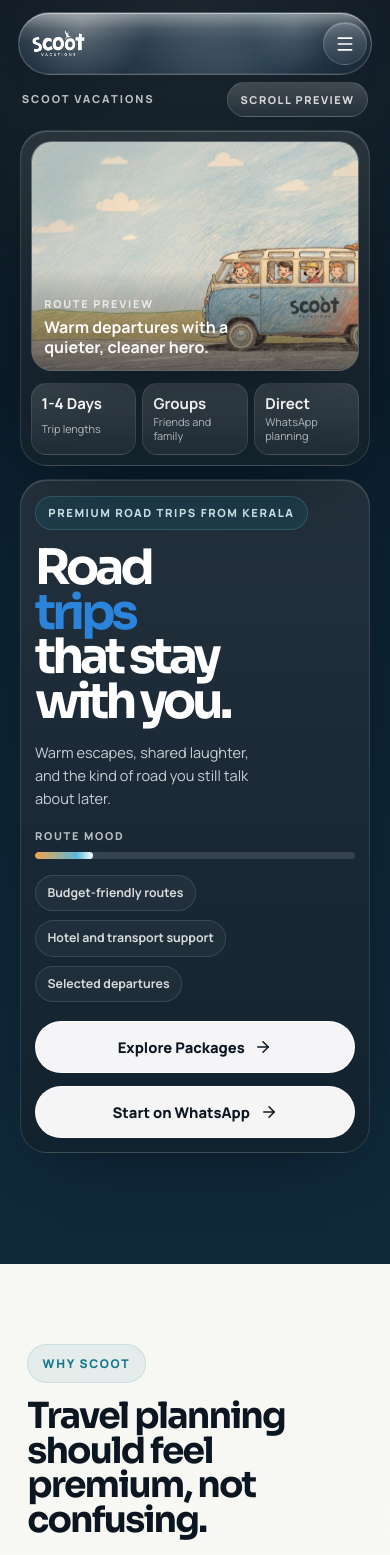
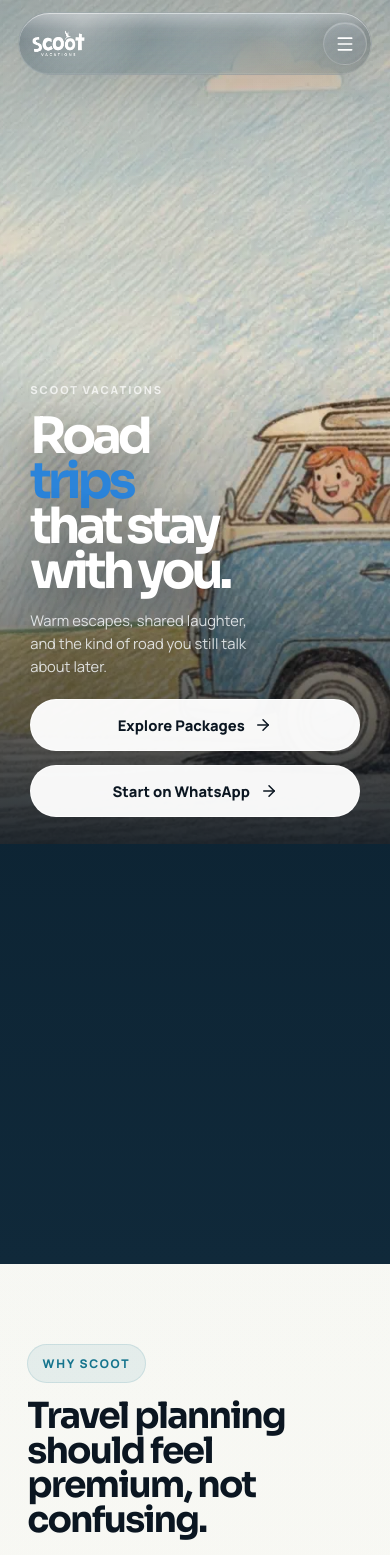
Before and after one commit to scootvacation-sys/scootwebsite, a React (Vite) app: page / in a window 390 px wide. Shown: the top 1555 px of the page. Built offline with nearby package versions, Linux system fonts and the light colour scheme.

Commit message:
Simplify compact hero to full image

```diff
--- a/src/components/ScrollHero.css
+++ b/src/components/ScrollHero.css
@@ -270,74 +270,18 @@
 }
 
 .scroll-cinema__sticky--compact {
-  display: grid;
-  align-items: start;
-  overflow: visible;
+  overflow: hidden;
 }
 
 .scroll-cinema__mobile-shell {
-  width: min(100% - 1.4rem, 24.5rem);
   min-height: 100svh;
-  margin: 0 auto;
-  padding: 5.55rem 0 2rem;
-  display: grid;
-  align-content: start;
-  gap: 0.95rem;
-}
-
-.scroll-cinema__mobile-topbar {
-  display: flex;
-  align-items: center;
-  justify-content: space-between;
-  gap: 0.8rem;
-  padding: 0 0.12rem;
-}
-
-.scroll-cinema__mobile-status {
-  display: inline-flex;
-  align-items: center;
-  justify-content: center;
-  min-height: 2rem;
-  padding: 0.45rem 0.8rem;
-  border: 1px solid rgba(255, 255, 255, 0.14);
-  border-radius: 999px;
-  background:
-    linear-gradient(180deg, rgba(255, 255, 255, 0.16), rgba(255, 255, 255, 0.04)),
-    rgba(255, 255, 255, 0.04);
-  color: rgba(255, 255, 255, 0.82);
-  font-size: 0.68rem;
-  font-weight: 800;
-  letter-spacing: 0.14em;
-  text-transform: uppercase;
-}
-
-.scroll-cinema__mobile-stage {
-  position: relative;
-  display: grid;
-  gap: 0.75rem;
-  padding: 0.72rem;
-  border: 1px solid rgba(255, 255, 255, 0.12);
-  border-radius: 2rem;
-  background:
-    linear-gradient(180deg, rgba(255, 255, 255, 0.12), rgba(255, 255, 255, 0.04)),
-    rgba(8, 19, 29, 0.58);
-  box-shadow:
-    0 30px 70px -44px rgba(2, 9, 18, 0.9),
-    inset 0 1px 0 rgba(255, 255, 255, 0.18);
 }
 
 .scroll-cinema__mobile-media {
   position: relative;
   overflow: hidden;
-  aspect-ratio: 16 / 10.6;
-  border-radius: 1.45rem;
-  border: 1px solid rgba(255, 255, 255, 0.18);
-  background:
-    linear-gradient(180deg, rgba(255, 255, 255, 0.12), rgba(255, 255, 255, 0.04)),
-    rgba(255, 255, 255, 0.04);
-  box-shadow:
-    0 28px 72px -42px rgba(2, 9, 18, 0.86),
-    inset 0 1px 0 rgba(255, 255, 255, 0.28);
+  min-height: 100svh;
+  background: #08131d;
 }
 
 .scroll-cinema__mobile-media::before {
@@ -359,7 +303,7 @@
 .scroll-cinema__mobile-visual .scroll-cinema__poster,
 .scroll-cinema__mobile-visual .scroll-cinema__sequence {
   object-fit: cover;
-  object-position: 58% 52%;
+  object-position: 56% 50%;
 }
 
 .scroll-cinema__mobile-veil {
@@ -367,169 +311,47 @@
   inset: 0;
   z-index: 2;
   background:
-    linear-gradient(180deg, rgba(6, 17, 28, 0.04), transparent 30%),
-    linear-gradient(180deg, transparent 56%, rgba(6, 17, 28, 0.58));
+    linear-gradient(180deg, rgba(6, 17, 28, 0.22), rgba(6, 17, 28, 0.04) 24%, transparent 44%),
+    linear-gradient(180deg, transparent 42%, rgba(6, 17, 28, 0.22) 62%, rgba(6, 17, 28, 0.88) 100%);
   pointer-events: none;
 }
 
-.scroll-cinema__mobile-caption {
-  position: absolute;
-  left: 0.9rem;
-  right: 0.9rem;
-  bottom: 0.85rem;
+.scroll-cinema__mobile-copy {
+  position: relative;
   z-index: 3;
   display: grid;
-  gap: 0.25rem;
-  max-width: 14rem;
-}
-
-.scroll-cinema__mobile-caption span {
-  color: rgba(255, 255, 255, 0.72);
-  font-size: 0.68rem;
-  font-weight: 800;
-  letter-spacing: 0.16em;
-  text-transform: uppercase;
-}
-
-.scroll-cinema__mobile-caption strong {
-  color: rgba(255, 255, 255, 0.96);
-  font-size: 1rem;
-  line-height: 1.28;
-}
-
-.scroll-cinema__mobile-metrics {
-  display: grid;
-  grid-template-columns: repeat(3, minmax(0, 1fr));
-  gap: 0.55rem;
-}
-
-.scroll-cinema__mobile-metric {
-  min-width: 0;
-  display: grid;
-  gap: 0.18rem;
-  padding: 0.8rem 0.75rem 0.72rem;
-  border: 1px solid rgba(255, 255, 255, 0.1);
-  border-radius: 1.1rem;
-  background:
-    linear-gradient(180deg, rgba(255, 255, 255, 0.12), rgba(255, 255, 255, 0.03)),
-    rgba(255, 255, 255, 0.02);
-}
-
-.scroll-cinema__mobile-metric strong {
-  color: white;
-  font-size: 0.94rem;
-  line-height: 1.1;
-}
-
-.scroll-cinema__mobile-metric span {
-  color: rgba(255, 255, 255, 0.66);
-  font-size: 0.68rem;
-  line-height: 1.3;
-}
-
-.scroll-cinema__mobile-copy {
-  display: grid;
-  align-content: start;
+  align-content: end;
   gap: 0;
-  padding: 1.1rem 1rem 1rem;
-  border: 1px solid rgba(255, 255, 255, 0.12);
-  border-radius: 1.7rem;
-  background:
-    linear-gradient(180deg, rgba(255, 255, 255, 0.11), rgba(255, 255, 255, 0.03)),
-    rgba(7, 18, 29, 0.54);
-  box-shadow:
-    0 24px 64px -42px rgba(2, 9, 18, 0.86),
-    inset 0 1px 0 rgba(255, 255, 255, 0.16);
-}
-
-.scroll-cinema__mobile-kicker {
-  display: inline-flex;
-  align-items: center;
-  width: fit-content;
-  min-height: 2rem;
-  padding: 0.45rem 0.78rem;
-  border-radius: 999px;
-  background: rgba(20, 116, 141, 0.18);
-  border: 1px solid rgba(109, 188, 209, 0.22);
-  color: rgba(220, 244, 250, 0.92);
-  font-size: 0.7rem;
-  font-weight: 800;
-  letter-spacing: 0.14em;
-  text-transform: uppercase;
+  min-height: 100svh;
+  width: min(100% - 2.4rem, 24rem);
+  margin: 0 auto;
+  padding: 6rem 0 2.2rem;
 }
 
 .scroll-cinema__mobile-copy h1 {
-  max-width: 6.2ch;
-  margin-top: 0.95rem;
+  max-width: 6ch;
+  margin-top: 0.9rem;
   color: white;
-  font-size: clamp(3rem, 12.4vw, 4.2rem);
-  line-height: 0.92;
+  font-size: clamp(3.2rem, 13vw, 4.6rem);
+  line-height: 0.9;
   letter-spacing: -0.08em;
   text-wrap: balance;
+  text-shadow: 0 18px 42px rgba(3, 10, 18, 0.48);
 }
 
 .scroll-cinema__mobile-copy p {
-  max-width: 18.8rem;
+  max-width: 19rem;
   margin-top: 1rem;
-  color: rgba(245, 248, 250, 0.8);
-  font-size: 0.98rem;
-  line-height: 1.58;
-}
-
-.scroll-cinema__mobile-progress {
-  display: grid;
-  gap: 0.45rem;
-  margin-top: 1.05rem;
-}
-
-.scroll-cinema__mobile-progress > span {
-  color: rgba(255, 255, 255, 0.7);
-  font-size: 0.68rem;
-  font-weight: 800;
-  letter-spacing: 0.16em;
-  text-transform: uppercase;
-}
-
-.scroll-cinema__mobile-progress-track {
-  position: relative;
-  height: 0.42rem;
-  overflow: hidden;
-  border-radius: 999px;
-  background: rgba(255, 255, 255, 0.12);
-}
-
-.scroll-cinema__mobile-progress-track span {
-  display: block;
-  height: 100%;
-  border-radius: inherit;
-  background: linear-gradient(90deg, #f2a44b, #59b8d9 72%, #ffffff);
-  box-shadow: 0 0 18px rgba(89, 184, 217, 0.32);
-}
-
-.scroll-cinema__mobile-pill-row {
-  display: flex;
-  flex-wrap: wrap;
-  gap: 0.55rem;
-  margin-top: 1rem;
-}
-
-.scroll-cinema__mobile-pill {
-  display: inline-flex;
-  align-items: center;
-  min-height: 2rem;
-  padding: 0.45rem 0.72rem;
-  border: 1px solid rgba(255, 255, 255, 0.12);
-  border-radius: 999px;
-  background: rgba(255, 255, 255, 0.04);
-  color: rgba(255, 255, 255, 0.82);
-  font-size: 0.77rem;
-  font-weight: 700;
+  color: rgba(245, 248, 250, 0.84);
+  font-size: 1rem;
+  line-height: 1.55;
+  text-shadow: 0 14px 30px rgba(3, 10, 18, 0.4);
 }
 
 .scroll-cinema__mobile-actions {
   display: grid;
   gap: 0.85rem;
-  margin-top: 1.15rem;
+  margin-top: 1.35rem;
 }
 
 .scroll-cinema__mobile-actions .scroll-cinema__cta {
@@ -580,18 +402,13 @@
 }
 
 @media (max-width: 760px) {
-  .scroll-cinema__mobile-shell {
-    width: min(100% - 1.3rem, 23.2rem);
-    padding-top: 5.3rem;
-  }
-
   .scroll-cinema__mobile-copy h1 {
-    font-size: clamp(2.85rem, 12vw, 3.8rem);
+    font-size: clamp(3rem, 12.4vw, 4rem);
   }
 
   .scroll-cinema__mobile-copy p {
-    max-width: 17rem;
-    font-size: 0.95rem;
+    max-width: 17.4rem;
+    font-size: 0.96rem;
   }
 
   .scroll-cinema__label {
@@ -607,43 +424,20 @@
 }
 
 @media (max-width: 560px) {
-  .scroll-cinema__mobile-shell {
-    width: min(100% - 1.1rem, 21.9rem);
-    padding-top: 5.15rem;
-    gap: 0.85rem;
-  }
-
-  .scroll-cinema__mobile-stage {
-    padding: 0.62rem;
-    border-radius: 1.7rem;
-  }
-
-  .scroll-cinema__mobile-media {
-    aspect-ratio: 16 / 11.2;
-    border-radius: 1.3rem;
-  }
-
-  .scroll-cinema__mobile-metrics {
-    gap: 0.42rem;
-  }
-
-  .scroll-cinema__mobile-metric {
-    padding: 0.72rem 0.62rem 0.66rem;
-    border-radius: 0.95rem;
+  .scroll-cinema__mobile-copy {
+    width: min(100% - 1.5rem, 20.6rem);
+    padding-top: 5.85rem;
+    padding-bottom: 1.7rem;
   }
 
   .scroll-cinema__mobile-copy h1 {
-    max-width: 5.8ch;
-    font-size: clamp(2.6rem, 12.5vw, 3.4rem);
+    max-width: 5.6ch;
+    font-size: clamp(2.75rem, 12.8vw, 3.55rem);
   }
 
   .scroll-cinema__mobile-copy p {
-    max-width: 15rem;
-    font-size: 0.91rem;
-  }
-
-  .scroll-cinema__mobile-copy {
-    padding: 0.95rem 0.88rem 0.9rem;
+    max-width: 14.8rem;
+    font-size: 0.92rem;
   }
 
   .scroll-cinema__cta {
@@ -658,10 +452,4 @@
     padding: 0.55rem 0.68rem;
     gap: 0.45rem;
   }
-
-  .scroll-cinema__mobile-caption {
-    left: 0.78rem;
-    right: 0.78rem;
-    bottom: 0.78rem;
-  }
 }
--- a/src/components/ScrollHero.jsx
+++ b/src/components/ScrollHero.jsx
@@ -100,18 +100,6 @@
   lateLine:
     'Choose the package, message Scoot, and leave the rest to the journey.',
 };
-
-const compactMetrics = [
-  { value: '1-4 Days', label: 'Trip lengths' },
-  { value: 'Groups', label: 'Friends and family' },
-  { value: 'Direct', label: 'WhatsApp planning' },
-];
-
-const compactPills = [
-  'Budget-friendly routes',
-  'Hotel and transport support',
-  'Selected departures',
-];
 
 const renderHeadlineWithAccent = (text, accentWord) => {
   if (!accentWord || !text.includes(accentWord)) {
@@ -439,12 +427,6 @@
       >
         {isCompact ? (
           <div className="scroll-cinema__mobile-shell">
-            <div className="scroll-cinema__mobile-topbar">
-              <span className="scroll-cinema__label">{copy.eyebrow}</span>
-              <span className="scroll-cinema__mobile-status">Scroll preview</span>
-            </div>
-
-            <div className="scroll-cinema__mobile-stage">
             <div className="scroll-cinema__mobile-media">
               <div className="scroll-cinema__mobile-visual" aria-hidden="true">
                 <img
@@ -464,51 +446,17 @@
                 <div className="scroll-cinema__mobile-veil"></div>
               </div>
 
-                <div className="scroll-cinema__mobile-caption">
-                  <span>Route preview</span>
-                  <strong>Warm departures with a quieter, cleaner hero.</strong>
-                </div>
-
               {!loadingState.ready ? (
                 <div className="scroll-cinema__mobile-loading">
                   <span>Loading journey</span>
                   <strong>{loadingPercent}%</strong>
                 </div>
               ) : null}
-              </div>
-
-              <div className="scroll-cinema__mobile-metrics">
-                {compactMetrics.map((item) => (
-                  <div key={item.label} className="scroll-cinema__mobile-metric">
-                    <strong>{item.value}</strong>
-                    <span>{item.label}</span>
-                  </div>
-                ))}
-              </div>
-            </div>
 
               <div className="scroll-cinema__mobile-copy">
-              <span className="scroll-cinema__mobile-kicker">
-                Premium road trips from Kerala
-              </span>
+                <span className="scroll-cinema__label">{copy.eyebrow}</span>
                 <h1>{renderHeadlineWithAccent(copy.headline, copy.headlineAccent)}</h1>
                 <p>{copy.supportingLine}</p>
-
-              <div className="scroll-cinema__mobile-progress">
-                <span>Route mood</span>
-                <div className="scroll-cinema__mobile-progress-track">
-                  <span style={{ width: `${Math.max(uiProgress * 100, 18)}%` }}></span>
-                </div>
-              </div>
-
-              <div className="scroll-cinema__mobile-pill-row">
-                {compactPills.map((item) => (
-                  <span key={item} className="scroll-cinema__mobile-pill">
-                    {item}
-                  </span>
-                ))}
-              </div>
-
                 <div className="scroll-cinema__mobile-actions">
                   <button
                     type="button"
@@ -526,6 +474,7 @@
                     Start on WhatsApp
                     <ArrowRight size={18} />
                   </button>
+                </div>
               </div>
             </div>
           </div>
```
Lines whose indentation alone changed are shown as unchanged.
